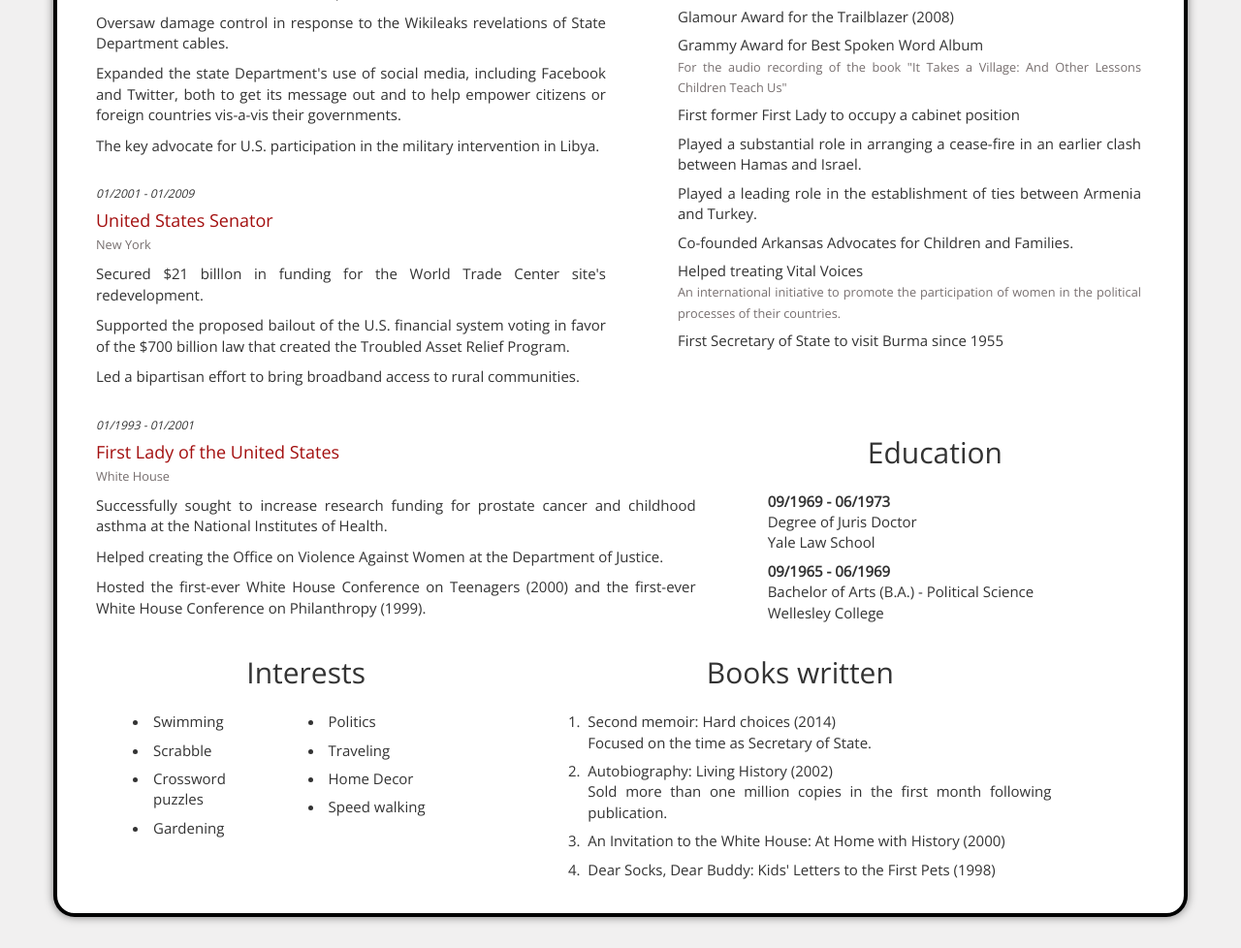
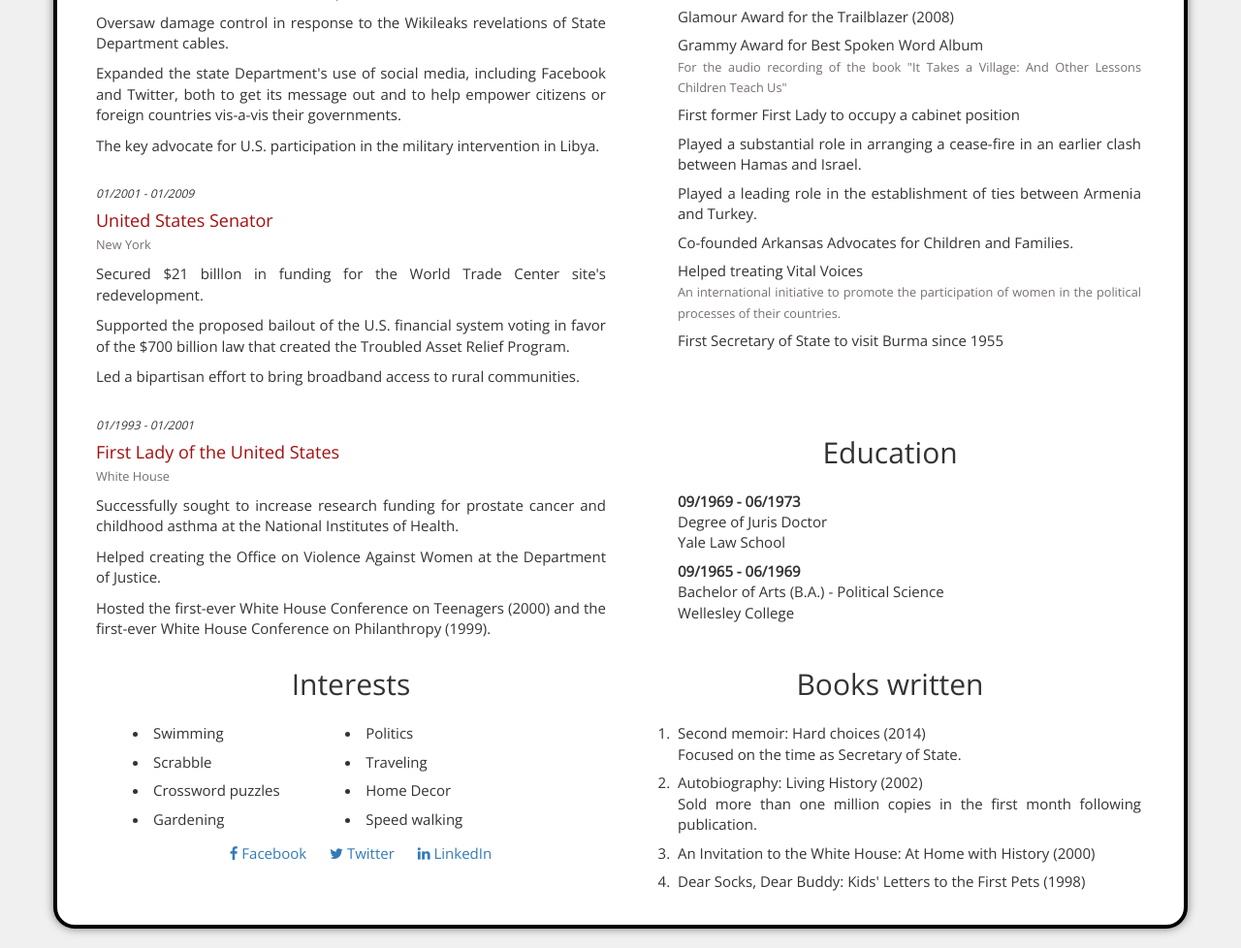
Before and after one commit to Kolobovnykova/homepage, a plain HTML site: page index.html in a window 1280 px wide. Shown: the part 700-1678 px from the top of the page at 97% size. Drawn offline with nearby package versions, Linux system fonts and the light colour scheme.

Commit message:
Fixed style

```diff
--- a/css/style.css
+++ b/css/style.css
@@ -61,6 +61,14 @@
     margin:  10px;
 }
 
+.contact {
+    text-align: center;
+}
+
+a {
+    margin-left: 20px;
+}
+
 .picture {
     position: relative;
     background: url(../pictures/hillary-clinton.jpg) no-repeat center center;
--- a/index.html
+++ b/index.html
@@ -7,11 +7,9 @@
     <link rel="me" href="sms:+15035550521">
      <!-- Latest compiled and minified CSS -->
      <link rel="stylesheet" href="https://maxcdn.bootstrapcdn.com/bootstrap/3.3.7/css/bootstrap.min.css">
+     <link rel="stylesheet" href="https://cdnjs.cloudflare.com/ajax/libs/font-awesome/4.7.0/css/font-awesome.min.css">
      <link href="https://fonts.googleapis.com/css?family=Open+Sans" rel="stylesheet">
      <link type="text/css" rel="stylesheet" href="css/style.css" />
-
-     <!-- Latest compiled JavaScript -->
-     <script src="https://maxcdn.bootstrapcdn.com/bootstrap/3.3.7/js/bootstrap.min.js"></script>
     <title>Hillary Clinton - Resume</title>
   </head>
   <body>
@@ -32,7 +30,7 @@
       <hr/>
       <div class="row">
         <div class=col-sm-6>
-            <h2>Political Experience</h2>
+            <h2 class="header-center">Political Experience</h2>
               <div class="dates">01/2009 - 02/2013</div>
               <h4 class="feature-content-title">U.S. Secretary of State</h4>
               <p><small>Federal Government of the United States of America</small></p>
@@ -90,7 +88,7 @@
       </div>
 
       <div class="row">
-          <div class=col-sm-7>
+          <div class=col-sm-6>
             <div class="dates">01/1993 - 01/2001</div>
             <h4 class="feature-content-title">First Lady of the United States</h4>
             <p><small>White House</small></p>
@@ -100,7 +98,7 @@
             <p>Hosted the first-ever White House Conference on Teenagers (2000) and the first-ever White House Conference on Philanthropy (1999).</p>
           </div>
 
-          <div class="col-sm-5">
+          <div class="col-sm-6">
               <h2 class="header-center">Education</h2>
 
               <ul  style="list-style-type:none">
@@ -118,7 +116,7 @@
       </div>
 
       <div class="row">
-          <div class=col-sm-5>
+          <div class=col-sm-6>
               <h2 class="header-center">Interests</h2>
               <div class=col-sm-5>
                 <ul>
@@ -136,6 +134,20 @@
                     <li>Speed walking</li>
                 </ul>
               </div>
+              <p class="contact">
+                <a href="https://www.facebook.com/hillaryclinton/">
+                  <i class="fa fa-facebook"></i>
+                  <span>Facebook</span>
+                </a>
+                <a href="https://www.twitter.com/hillaryclinton/">
+                  <i class="fa fa-twitter"></i>
+                  <span>Twitter</span>
+                </a>
+                <a href="https://www.linkedin.com/in/hillaryclinton">
+                  <i class="fa fa-linkedin"></i>
+                  <span>LinkedIn</span>
+                </a>
+              </p>
           </div>
           <div class=col-sm-6>
               <h2 class="header-center">Books written</h2>
```
Lines whose indentation alone changed are shown as unchanged.
